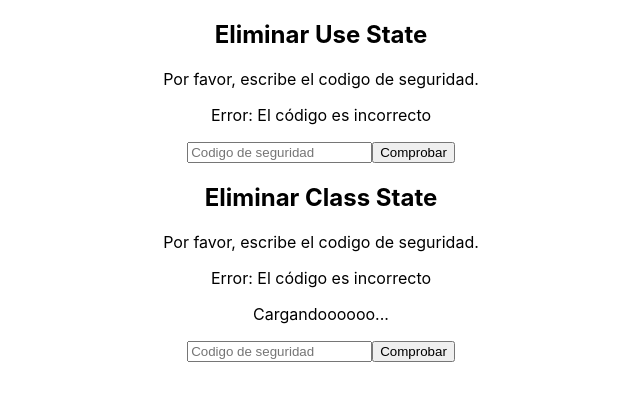
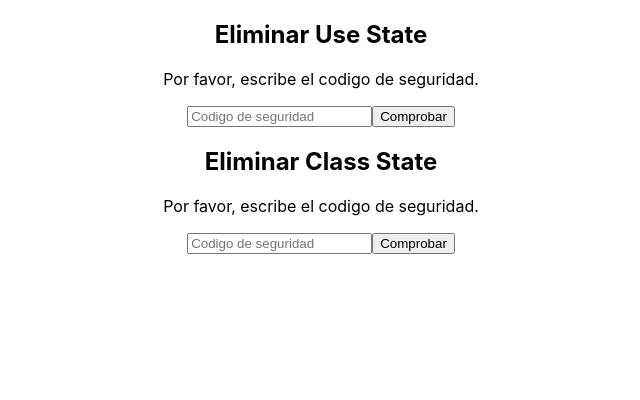
Before and after one commit to villaness327/manejoproestado, a React (Create React App) app in the folder manejoproestado/: page / in a window 1280 px wide. Shown: the top 400 px of the page, without its empty margins (319-959 px from the left). Built offline with nearby package versions, Linux system fonts and the light colour scheme.

Commit message:
manejo de estado en componentes con funciones y componentes con clases

```diff
--- a/manejoproestado/src/Components/ClassState/index.js
+++ b/manejoproestado/src/Components/ClassState/index.js
@@ -3,6 +3,7 @@ import React from 'react';
 
 import {Loading} from  '../Loading'; //Se importa el componente
 
+const CODE_SEC="paradigma";
 
 class ClassState extends React.Component{
 //hereda todas las propiedades y metodos de React.Component
@@ -13,11 +14,13 @@ constructor(props){
     super(props); //Se envian las props a la clase que estamos heredando
 
         this.state={
-        error:true,
-        loading:true,
+        value:'',
+        error:false,
+        loading:false,
     }
     //Se genera un objeto, y cada estado que se quiera crear es un elemento del objeto
 }
+
 
 
 /* Metodos del Ciclo de Vida, se ejecutan en este orden:
@@ -51,38 +54,52 @@ constructor(props){
 
         console.log('Actualizacion');
 
-        if(!!this.state.loading){ //Solo Si loading es true
+        if(!!this.state.loading){ // Si loading es true
 
            setTimeout(()=>{
 
                 console.log('haciendo validacion');
-                this.setState({loading:false});//Se modifica el estado a falso, eso hace que se ejecute el
-                //componentWillUnmount por que se desrenderiza el componente.
+
+                if(CODE_SEC===this.state.value){
+                   this.setState({loading:false,error:false});
+
+                }else{
+                    this.setState({loading:false,error:true});
+                }
+
 
                 console.log('Terminando la validación');
 
            },3000)
 
         }
-
-
-
     }
 
         render(){
+            console.log(this.state.value);
                 return (
                     <div>
                         <h2>Eliminar {this.props.name}</h2>
                         <p>Por favor, escribe el codigo de seguridad.</p>
-                        {this.state.error && (<p>Error: El código es incorrecto</p>)}
+                        {(this.state.error && !this.state.loading) && (<p>Error: El código es incorrecto</p>)}
+
                         {this.state.loading && (<Loading/>)}
-                        <div><input placeholder="Codigo de seguridad"/><button onClick={()=>
-
+                        <div><input placeholder="Codigo de seguridad"
+                        onChange={(event)=>{
+                            this.setState({value:event.target.value});
+                          //En esta parte se activa el mensaje de actualizacion de componentDidUpdate
+                          //por q se esta actualizando un estado (value).
+                        }}
+                        /><button onClick={()=>
                            // Forma 1: this.setState(prevState=>({error:!prevState.error}))}>Comprobar</button></div>
-
                            // Forma 2:
                             //this.setState(()=>({error:!this.state.error}))}>Comprobar</button></div>
-                            this.setState(()=>({loading:true}))}>Comprobar</button></div>
+                            this.setState(()=>(
+
+                                {
+                                loading:true
+
+                                }))}>Comprobar</button></div>
                     </div>
                 );
         }
--- a/manejoproestado/src/Components/Loading/index.js
+++ b/manejoproestado/src/Components/Loading/index.js
@@ -11,11 +11,9 @@ componentWillUnmount(){
  //Metodo de ciclo de vida, que se ejecuta cuando de desmonta un componente
 
 }
-
-
         render(){
                 return (
-                 <p>Cargandoooooo...</p>
+                 <p>Cargando...</p>
 
                 );
         }
--- a/manejoproestado/src/Components/UseState/index.js
+++ b/manejoproestado/src/Components/UseState/index.js
@@ -2,36 +2,41 @@ import React from 'react';
 
 //Creacion de un react hook de estado, mediante React.useState
 
+const CODE_SEC="paradigma";
 
 function UseState({name}){
 
-   const [error,setError]=React.useState(true);
+   const [error,setError]=React.useState(false);
    const [loading,setLoading]=React.useState(false);
+   const [value,setValue]=React.useState('');
    //Se crea el estado
 
 
    React.useEffect(()=>{
 
-        console.log(loading);
+
         console.log("Empezando efecto useEffect");
 
 
         if (!!loading){ //Si Loading es True
 
-
             setTimeout(()=>{
 
-                 console.log("Consulta la BackEnd");
+                 console.log("Consulta al  BackEnd");
 
-                 console.log("Muestra de datos desde BackEnd");
+                 if(value === CODE_SEC){
+                    setLoading(false);
+                    setError(false);
+                 }else{
+                    setLoading(false);
+                    setError(true);
+                 }
 
-            },3000); //Se espera 5 seg para ejecutarse
+
+            },3000); //Se espera 3 seg para ejecutarse
         }
 
-
         console.log("Terminando el efecto useEffect");
-
-
 
    },[loading]) //Se ejecuta solo cuando cambia el estado de Loading
 
@@ -39,13 +44,18 @@ function UseState({name}){
         <div>
             <h2>Eliminar {name}</h2>
             <p>Por favor, escribe el codigo de seguridad.</p>
-            {error && (<p>Error: El código es incorrecto</p>)}
+            {(error && !loading) &&(<p>Error: El código es incorrecto</p>)}
             {loading && (<p>Cargando...</p>)}
-            <div><input placeholder="Codigo de seguridad"/><button onClick={()=>setLoading(!loading)}>Comprobar</button></div>
+            <div><input placeholder="Codigo de seguridad" value={value}
+                onChange={(event)=>setValue(event.target.value)}/>
+                <button onClick={()=>{
+                    setLoading(true);
+
+                    }}>Comprobar</button>
+            </div>
 
         </div>
     );
-
 }
 
 
```
